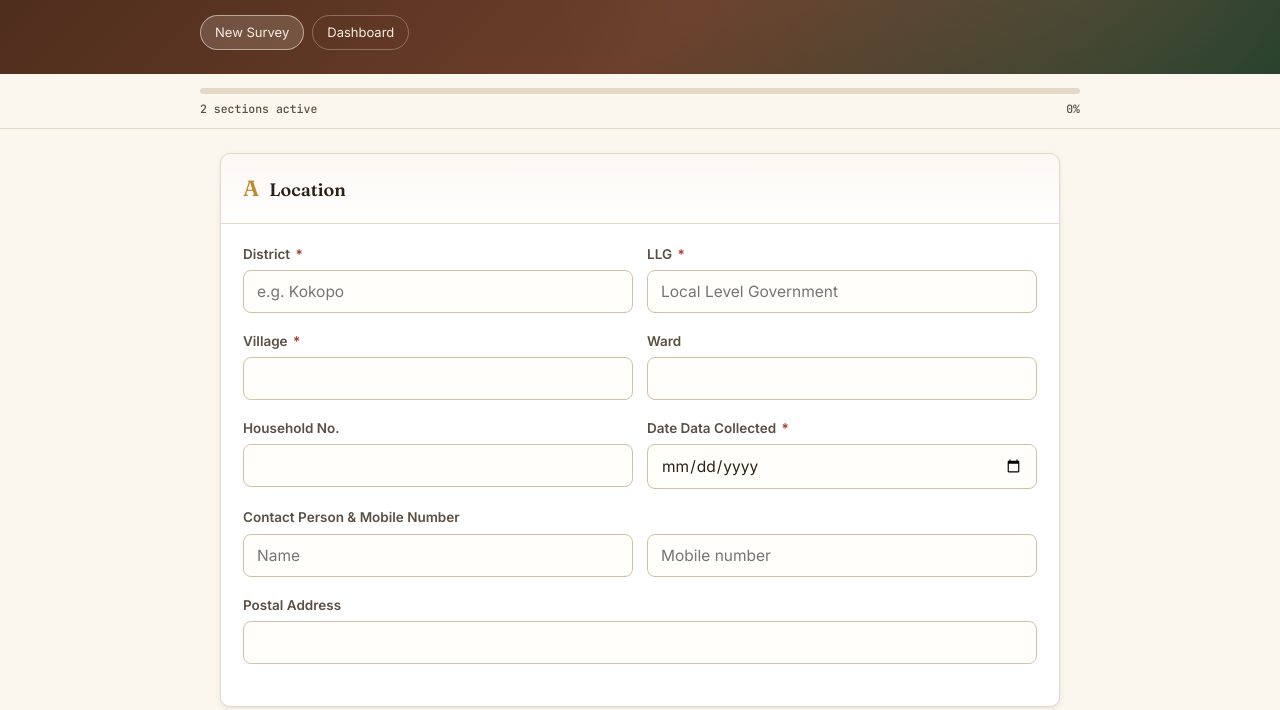
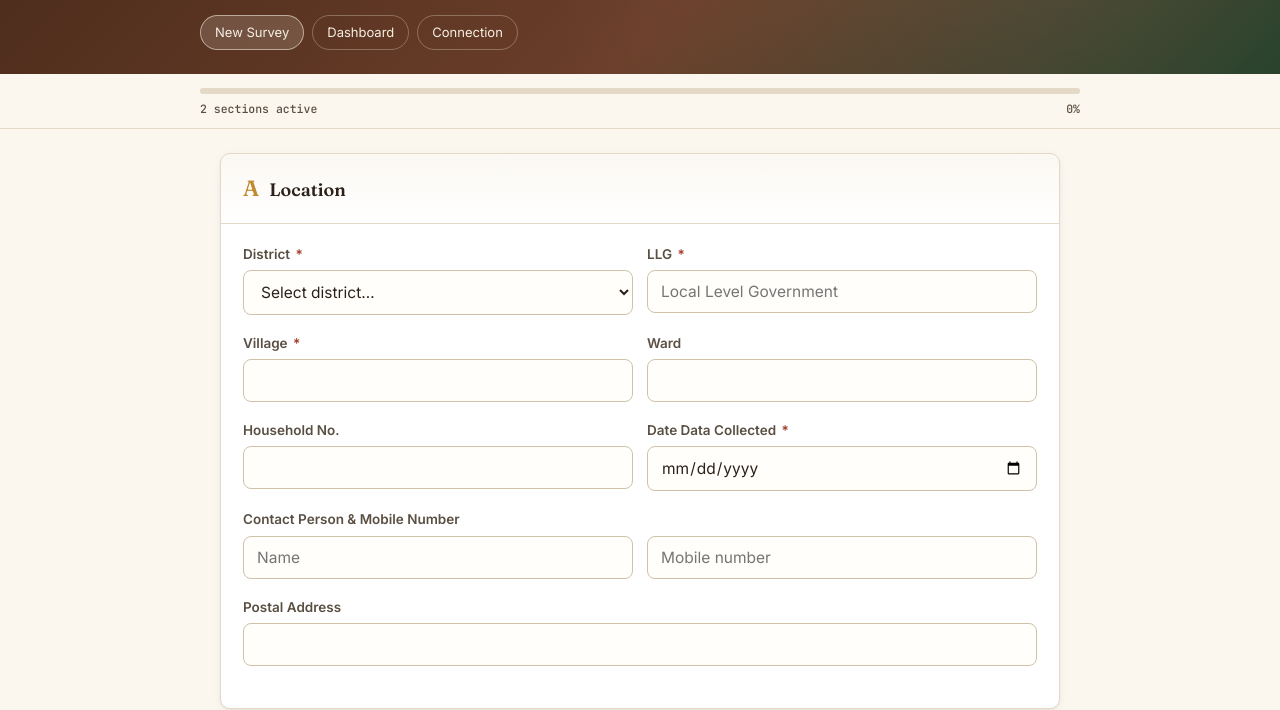
Before and after one commit to hulpotz-a11y/MSME-SURVEY, a plain HTML site: page index.html in a window 1280 px wide. Shown: the part 123-833 px from the top of the page. Drawn offline with nearby package versions, Linux system fonts and the light colour scheme.

Commit message:
Add files via upload

```diff
--- a/index.html
+++ b/index.html
@@ -18,6 +18,7 @@
     <nav class="header-nav">
       <a href="index.html" class="active">New Survey</a>
       <a href="dashboard.html">Dashboard</a>
+      <a href="#" id="changeConnectionLink">Connection</a>
     </nav>
   </div>
 </header>
@@ -45,8 +46,14 @@
         <div class="field-row">
           <div class="field-group">
             <label for="district">District <span class="required-mark">*</span></label>
-            <input type="text" id="district" name="district" required placeholder="e.g. Kokopo">
-            <p class="error-text">Please enter the district.</p>
+            <select id="district" name="district" required>
+              <option value="">Select district…</option>
+              <option value="Kokopo">Kokopo</option>
+              <option value="Rabaul">Rabaul</option>
+              <option value="Gazelle">Gazelle</option>
+              <option value="Pomio">Pomio</option>
+            </select>
+            <p class="error-text">Please select a district.</p>
           </div>
           <div class="field-group">
             <label for="llg">LLG <span class="required-mark">*</span></label>
@@ -461,7 +468,7 @@
 <div class="toast" id="toast"></div>
 
 <script src="https://cdn.jsdelivr.net/npm/@supabase/supabase-js@2/dist/umd/supabase.min.js"></script>
-<script src="assets/config.js"></script>
+<script src="assets/connection.js"></script>
 <script src="assets/constants.js"></script>
 <script src="assets/survey.js"></script>
 </body>
```
